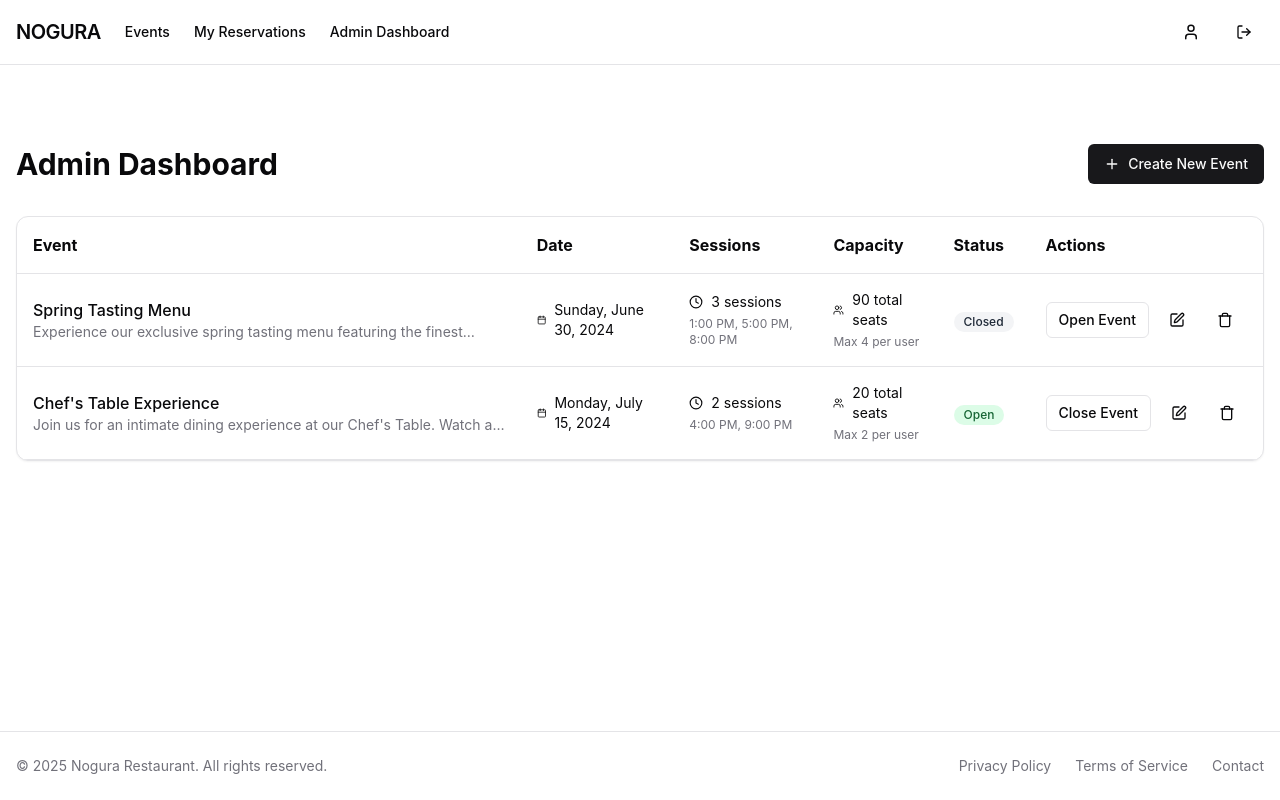
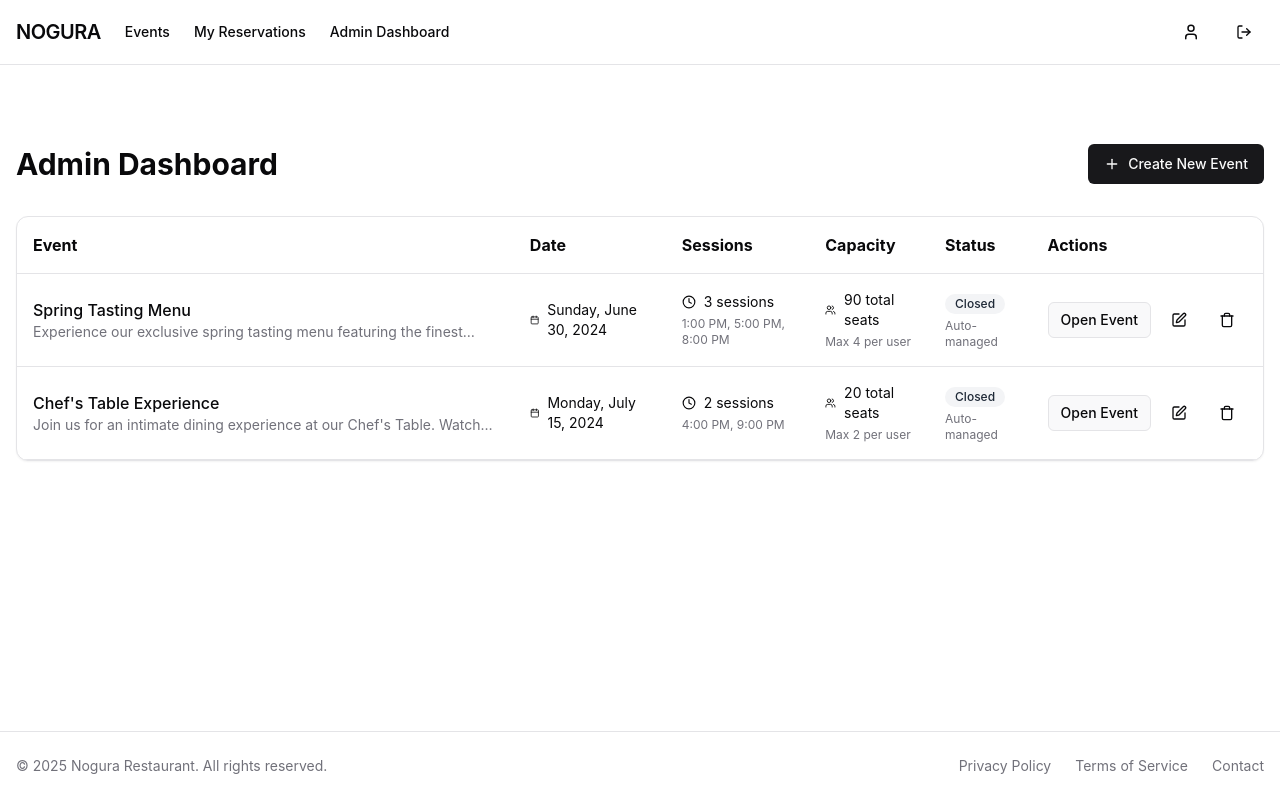
Before and after one commit to 3msktr/nogura-reservasi, a React (Vite) app: page /admin in a window 1280 px wide. Built offline with nearby package versions, Linux system fonts and the light colour scheme.

Commit message:
Add automatic event opening
Implement functionality to automatically open events based on a set schedule.

```diff
--- a/src/components/EventCard.tsx
+++ b/src/components/EventCard.tsx
@@ -3,7 +3,7 @@ import React from 'react';
 import { Link } from 'react-router-dom';
 import { Calendar, Clock, Users } from 'lucide-react';
 import { Button } from '@/components/ui/button';
-import { formatDate, formatTime, isEventOpen } from '@/utils/dateUtils';
+import { formatDate, formatTime, shouldEventBeOpen } from '@/utils/dateUtils';
 import { Event } from '@/lib/types';
 import CountdownTimer from './CountdownTimer';
 
@@ -12,7 +12,7 @@ interface EventCardProps {
 }
 
 const EventCard: React.FC<EventCardProps> = ({ event }) => {
-  const isOpen = isEventOpen(event.openingTime, event.closingTime);
+  const isOpen = shouldEventBeOpen(event.openingTime, event.closingTime);
   const totalSeats = event.sessions.reduce((acc, session) => acc + session.totalSeats, 0);
   const availableSeats = event.sessions.reduce((acc, session) => acc + session.availableSeats, 0);
 
--- a/src/pages/AdminDashboard.tsx
+++ b/src/pages/AdminDashboard.tsx
@@ -1,12 +1,12 @@
 
-import React, { useState } from 'react';
+import React, { useState, useEffect } from 'react';
 import { useNavigate } from 'react-router-dom';
 import { Calendar, Clock, Edit, Plus, Trash, Users } from 'lucide-react';
 import { toast } from 'sonner';
 import { Button } from '@/components/ui/button';
 import Layout from '@/components/Layout';
 import { Event } from '@/lib/types';
-import { formatDate, formatTime } from '@/utils/dateUtils';
+import { formatDate, formatTime, shouldEventBeOpen } from '@/utils/dateUtils';
 
 // Mock events data
 const mockEvents: Event[] = [
@@ -75,6 +75,38 @@ const AdminDashboard: React.FC = () => {
   const [events, setEvents] = useState<Event[]>(mockEvents);
   const navigate = useNavigate();
 
+  // Check and update event status automatically
+  useEffect(() => {
+    const intervalId = setInterval(() => {
+      setEvents(prevEvents =>
+        prevEvents.map(event => {
+          const shouldBeOpen = shouldEventBeOpen(event.openingTime, event.closingTime);
+
+          if (event.isOpen !== shouldBeOpen) {
+            // Only toast if the status is changing
+            if (shouldBeOpen) {
+              toast.success(`Event "${event.name}" has automatically opened for reservations`);
+            } else {
+              toast.info(`Event "${event.name}" has automatically closed for reservations`);
+            }
+            return { ...event, isOpen: shouldBeOpen };
+          }
+          return event;
+        })
+      );
+    }, 60000); // Check every minute
+
+    // Initial check when component mounts
+    setEvents(prevEvents =>
+      prevEvents.map(event => {
+        const shouldBeOpen = shouldEventBeOpen(event.openingTime, event.closingTime);
+        return { ...event, isOpen: shouldBeOpen };
+      })
+    );
+
+    return () => clearInterval(intervalId);
+  }, []);
+
   const toggleEventStatus = (eventId: string) => {
     setEvents(prev =>
       prev.map(event => {
@@ -121,7 +153,10 @@ const AdminDashboard: React.FC = () => {
                 </tr>
               </thead>
               <tbody>
-                {events.map(event => (
+                {events.map(event => {
+                  const autoManaged = shouldEventBeOpen(event.openingTime, event.closingTime) === event.isOpen;
+
+                  return (
                     <tr key={event.id} className="border-b border-border hover:bg-secondary/30">
                       <td className="p-4">
                         <div className="font-medium">{event.name}</div>
@@ -161,6 +196,9 @@ const AdminDashboard: React.FC = () => {
                             Closed
                           </span>
                         )}
+                        <div className="text-xs text-muted-foreground mt-1">
+                          {autoManaged ? "Auto-managed" : "Manually set"}
+                        </div>
                       </td>
                       <td className="p-4">
                         <div className="flex items-center gap-2">
@@ -168,6 +206,8 @@ const AdminDashboard: React.FC = () => {
                             variant="outline"
                             size="sm"
                             onClick={() => toggleEventStatus(event.id)}
+                            className={autoManaged ? "bg-secondary/50" : ""}
+                            title={autoManaged ? "This event is automatically managed based on its scheduled times" : "Override automatic status"}
                           >
                             {event.isOpen ? 'Close Event' : 'Open Event'}
                           </Button>
@@ -184,7 +224,8 @@ const AdminDashboard: React.FC = () => {
                         </div>
                       </td>
                     </tr>
-                ))}
+                  );
+                })}
               </tbody>
             </table>
           </div>
--- a/src/pages/EventDetailPage.tsx
+++ b/src/pages/EventDetailPage.tsx
@@ -1,4 +1,3 @@
-
 import React, { useState, useEffect } from 'react';
 import { useParams, Link } from 'react-router-dom';
 import { Calendar, Clock, Users } from 'lucide-react';
@@ -6,9 +5,8 @@ import { Button } from '@/components/ui/button';
 import Layout from '@/components/Layout';
 import CountdownTimer from '@/components/CountdownTimer';
 import { Event } from '@/lib/types';
-import { formatDate, formatTime, isEventOpen } from '@/utils/dateUtils';
+import { formatDate, formatTime, shouldEventBeOpen } from '@/utils/dateUtils';
 
-// Using the same mock data as other components
 const mockEvents: Event[] = [
   {
     id: "1",
@@ -77,7 +75,6 @@ const EventDetailPage: React.FC = () => {
   const [isLoading, setIsLoading] = useState<boolean>(true);
 
   useEffect(() => {
-    // Simulate API fetch
     setTimeout(() => {
       const foundEvent = mockEvents.find(e => e.id === eventId);
       setEvent(foundEvent || null);
@@ -111,9 +108,9 @@ const EventDetailPage: React.FC = () => {
     );
   }
 
-  const isOpen = isEventOpen(event.openingTime, event.closingTime);
-  const totalSeats = event.sessions.reduce((acc, session) => acc + session.totalSeats, 0);
-  const availableSeats = event.sessions.reduce((acc, session) => acc + session.availableSeats, 0);
+  const isOpen = event ? shouldEventBeOpen(event.openingTime, event.closingTime) : false;
+  const totalSeats = event?.sessions.reduce((acc, session) => acc + session.totalSeats, 0) || 0;
+  const availableSeats = event?.sessions.reduce((acc, session) => acc + session.availableSeats, 0) || 0;
 
   return (
     <Layout isLoggedIn={true}>
--- a/src/utils/dateUtils.ts
+++ b/src/utils/dateUtils.ts
@@ -1,4 +1,3 @@
-
 export const formatDate = (dateString: string): string => {
   const date = new Date(dateString);
   return new Intl.DateTimeFormat('en-US', {
@@ -65,3 +64,11 @@ export const isEventOpen = (openingTime: string, closingTime: string): boolean =
 
   return now >= opening && now <= closing;
 };
+
+export const shouldEventBeOpen = (openingTime: string, closingTime: string): boolean => {
+  const now = new Date();
+  const opening = new Date(openingTime);
+  const closing = new Date(closingTime);
+
+  return now >= opening && now <= closing;
+};
```
Lines whose indentation alone changed are shown as unchanged.
